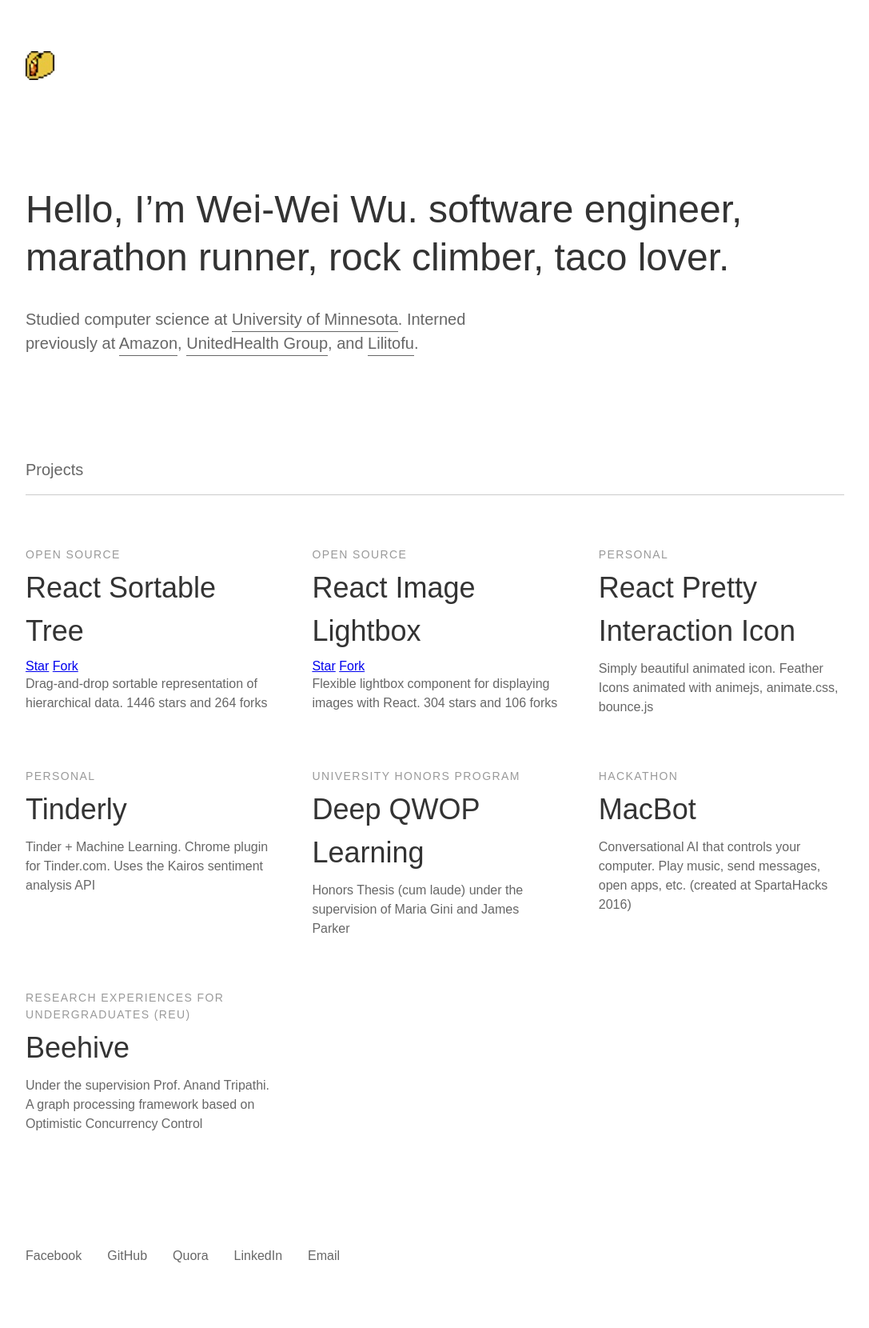
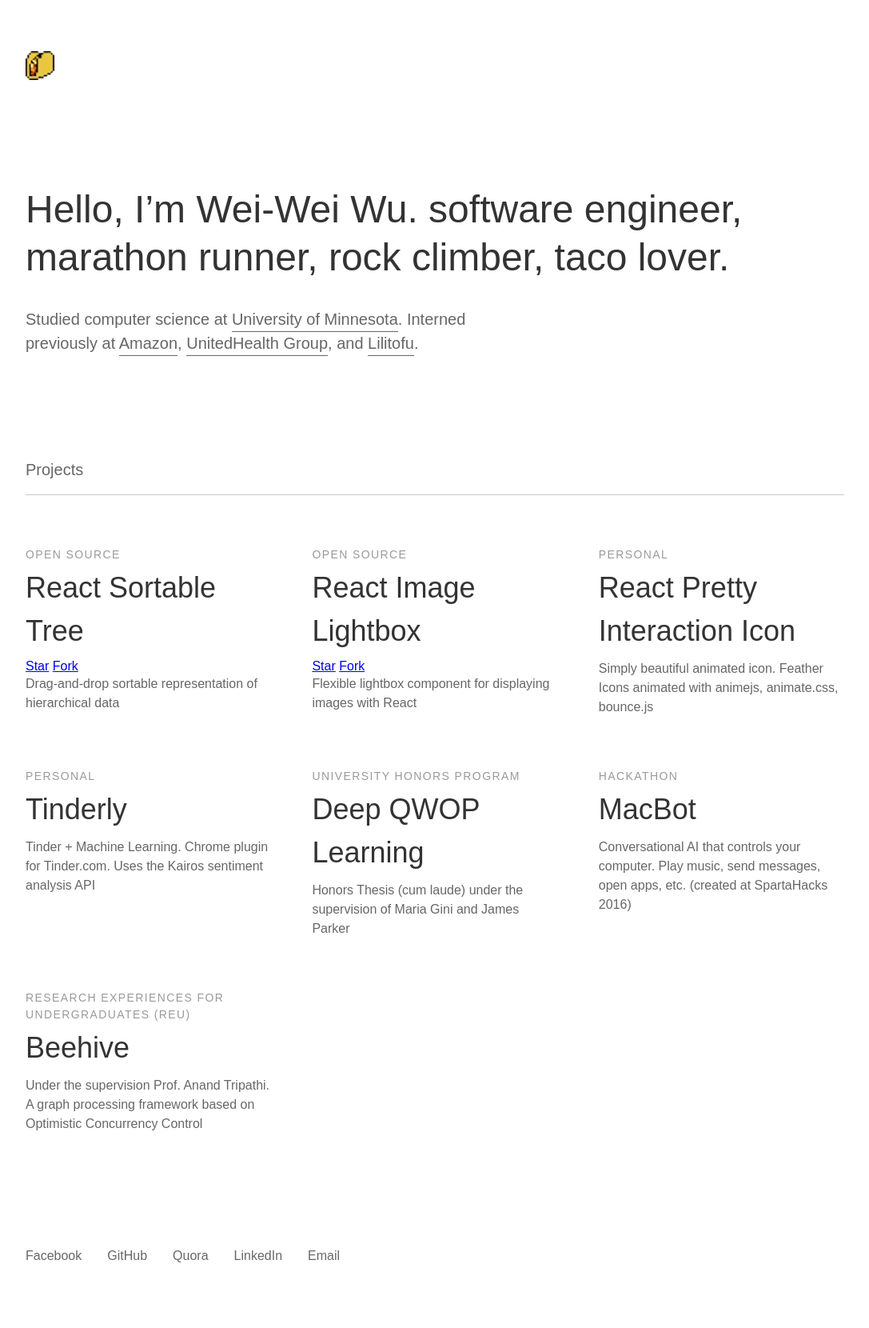
Before and after one commit to wuweiweiwu/wuweiweiwu.github.io, a Jekyll site: the page built from index.html, in a window 1280 px wide. Shown: the whole page at 80% size, without its empty margins (96-1183 px from the left). Built offline with Jekyll 4.4.1, drawn with Linux system fonts in a browser that asks for light colours; some web fonts are replaced.

Commit message:
updating project descriptions

```diff
--- a/_data/projects.yml
+++ b/_data/projects.yml
@@ -1,13 +1,13 @@
 - name: React Sortable Tree
   client: Open Source
-  description: Drag-and-drop sortable representation of hierarchical data. 1446 stars and 264 forks
+  description: Drag-and-drop sortable representation of hierarchical data
   link: http://theweiweiwu.com/react-sortable-tree/
   author: fritz-c
   repo: react-sortable-tree
 
 - name: React Image Lightbox
   client: Open Source
-  description: Flexible lightbox component for displaying images with React. 304 stars and 106 forks
+  description: Flexible lightbox component for displaying images with React
   link: http://theweiweiwu.com/react-image-lightbox/
   author: fritz-c
   repo: react-image-lightbox
```
